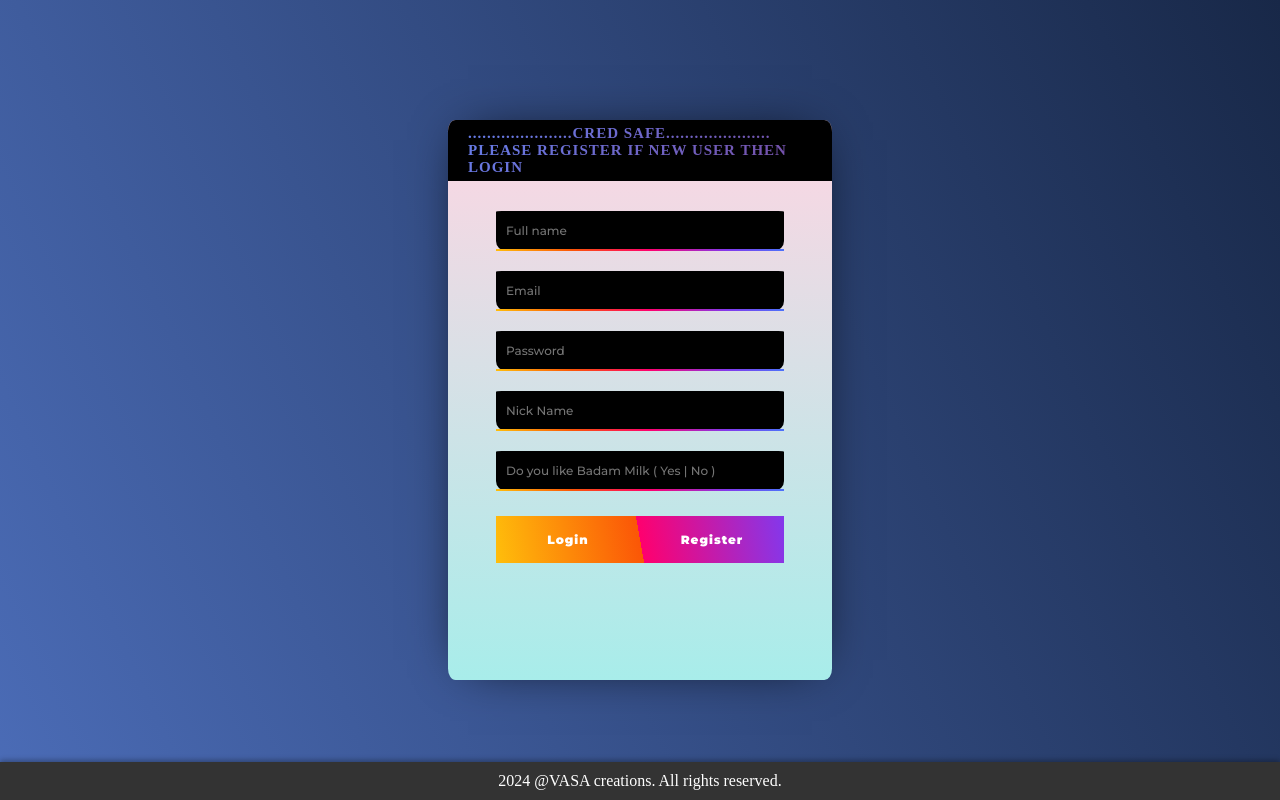
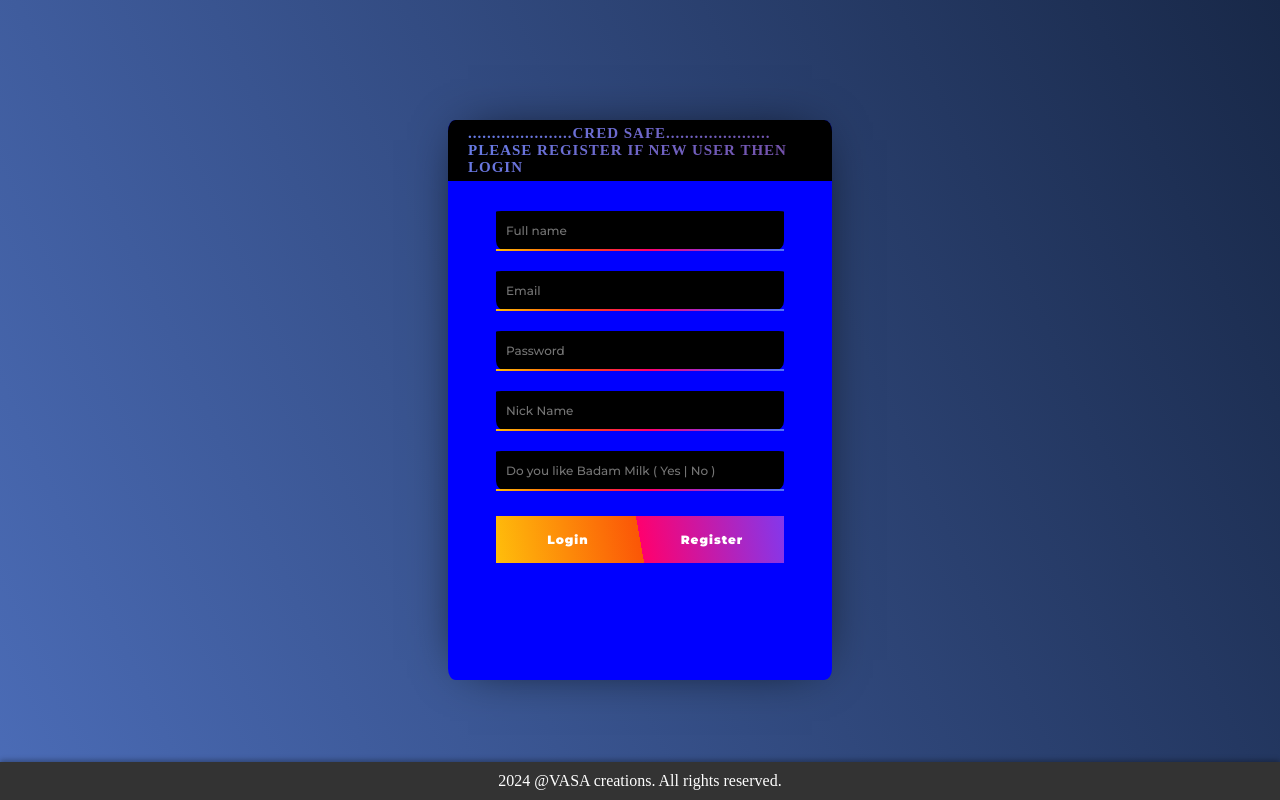
Before and after one commit to YASHWANTHGOWDAKS5/loginby_yashu, a plain HTML site: page index.html in a window 1280 px wide. Drawn offline with Linux system fonts and the light colour scheme; a web font is replaced by a local one.

Commit message:
Update styles.css

```diff
--- a/css/styles.css
+++ b/css/styles.css
@@ -36,7 +36,7 @@ footer {
     width: 100%;
     height: 100%;
 
-   background-image: linear-gradient(to top, #a8edea 0%, #fed6e3 100%);
+   background: blue;
     box-shadow: 0 0 50px -20px #000;
     border-radius: 2%;
 
```
